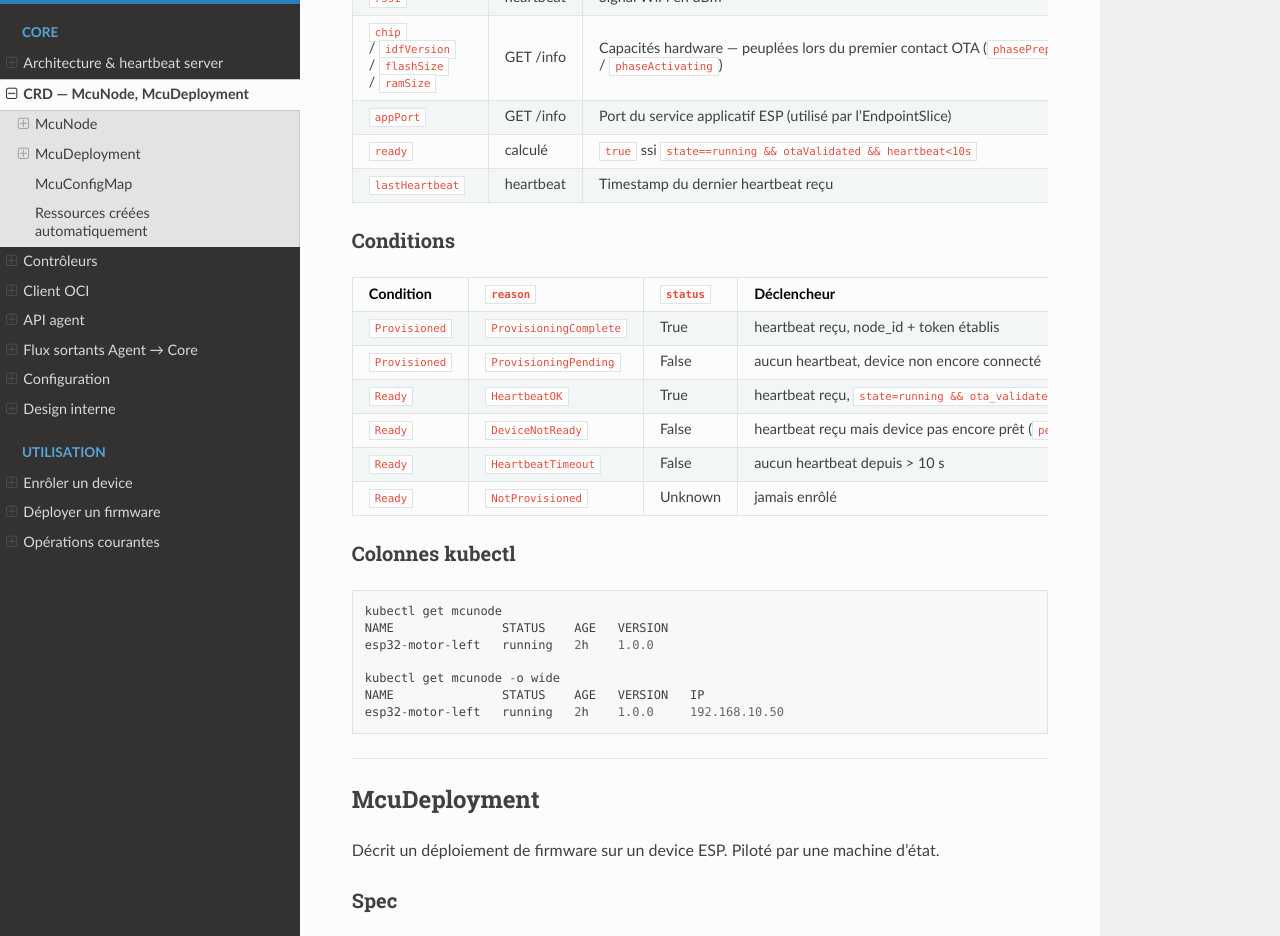
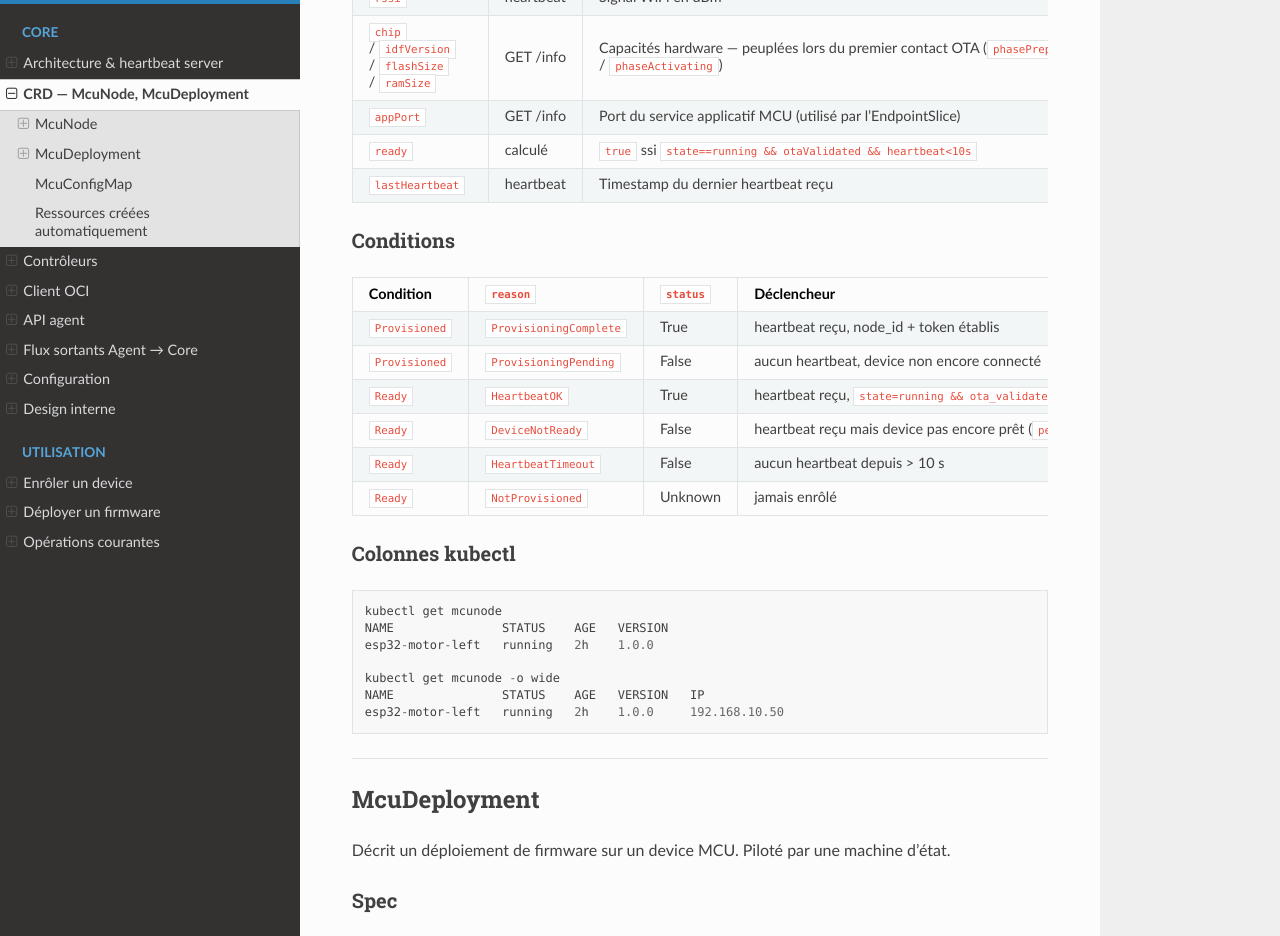
Before and after one commit to iobewi/embewi-core, a Sphinx documentation site: the page built from docs/core/crd.md, in a window 1280 px wide and 1400 px high, scrolled down 1541 px. Shown: the part 151-1087 px from the top of the window. Built offline with Sphinx 7.4.7 and the Read the Docs theme 3.1.0, drawn with Linux system fonts in a browser that asks for light colours; some of the changed text lies outside the part shown.

Commit message:
docs: purge des restes ESP-spécifiques (revue terminologie MCU/Agent)
Restes de "ESP" non couverts par les deux commits précédents
(présentation générique MCU + flux Core↔Agent) : diagramme
architecture.md, README, crd.md, configuration.md, toctree index.md.

```diff
--- a/docs/core/crd.md
+++ b/docs/core/crd.md
@@ -2,7 +2,7 @@
 
 ## McuNode
 
-Représente un device ESP physique. Le status est **entièrement piloté par les
+Représente un device MCU physique. Le status est **entièrement piloté par les
 heartbeats** — jamais édité manuellement.
 
 ### Spec
@@ -75,7 +75,7 @@ status:
 | `heapFree` | heartbeat | RAM libre en octets |
 | `rssi` | heartbeat | Signal WiFi en dBm |
 | `chip` / `idfVersion` / `flashSize` / `ramSize` | GET /info | Capacités hardware — peuplées lors du premier contact OTA (`phasePreparing` / `phaseActivating`) |
-| `appPort` | GET /info | Port du service applicatif ESP (utilisé par l'EndpointSlice) |
+| `appPort` | GET /info | Port du service applicatif MCU (utilisé par l'EndpointSlice) |
 | `ready` | calculé | `true` ssi `state==running && otaValidated && heartbeat<10s` |
 | `lastHeartbeat` | heartbeat | Timestamp du dernier heartbeat reçu |
 
@@ -106,7 +106,7 @@ esp32-motor-left   running   2h    1.0.0     192.168.10.50
 
 ## McuDeployment
 
-Décrit un déploiement de firmware sur un device ESP. Piloté par une machine d'état.
+Décrit un déploiement de firmware sur un device MCU. Piloté par une machine d'état.
 
 ### Spec
 
@@ -235,7 +235,7 @@ Pour chaque McuNode avec une IP connue, le controller crée dans le même namesp
 | Ressource | Nom | Contenu |
 |-----------|-----|---------|
 | `Service` | `embewi-<node-name>` | Port `status.appPort` (défaut 8080), selectorless |
-| `EndpointSlice` | `embewi-<node-name>` | IP ESP, `ready=status.ready` |
+| `EndpointSlice` | `embewi-<node-name>` | IP Agent, `ready=status.ready` |
 
 Ces ressources ont le McuNode comme **owner** (OwnerReference) — elles sont
 supprimées automatiquement si le McuNode est supprimé.
```
Also changed, not shown: README.md (+2 -2 lines), docs/core/architecture.md (+1 -1 lines), docs/core/configuration.md (+3 -3 lines), docs/index.md (+1 -1 lines).
